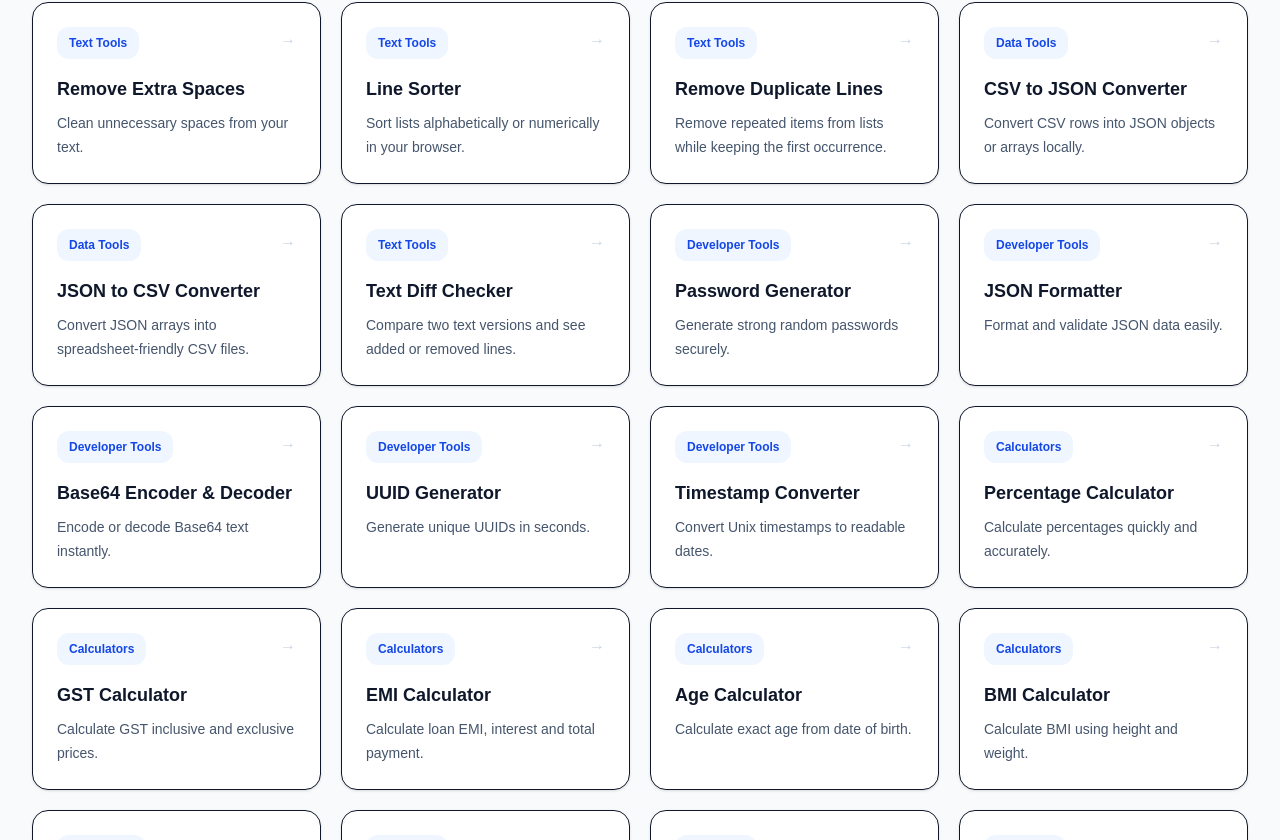
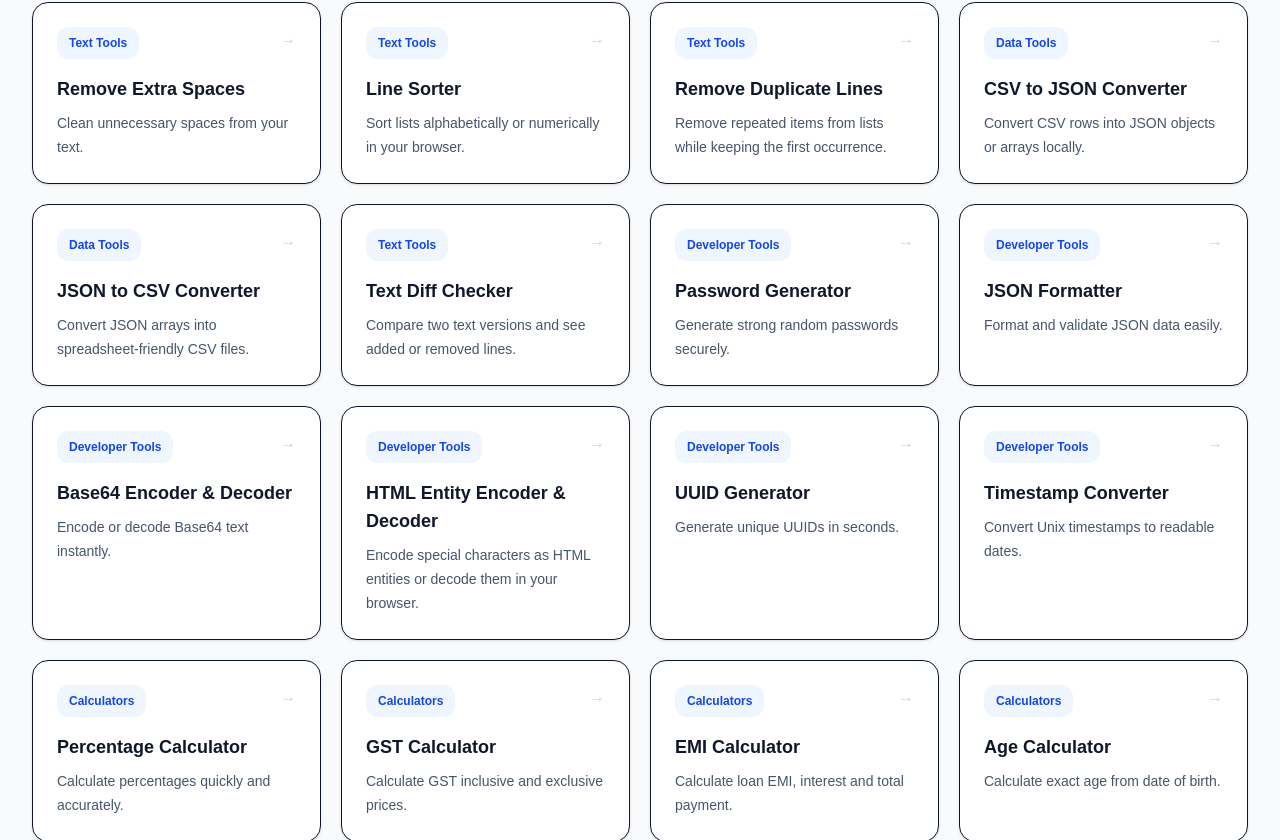
Before and after one commit to WellProSoftware/kaamkitpro, a Next.js app: page / in a window 1280 px wide. Shown: the part 1460-2300 px from the top of the page. Built offline with nearby package versions, Linux system fonts and the light colour scheme.

Commit message:
List HTML entity tool on homepage

```diff
--- a/src/app/page.tsx
+++ b/src/app/page.tsx
@@ -99,6 +99,12 @@ const tools: Tool[] = [
     name: "Base64 Encoder & Decoder",
     description: "Encode or decode Base64 text instantly.",
     href: "/tools/base64",
+    category: "Developer Tools",
+  },
+  {
+    name: "HTML Entity Encoder & Decoder",
+    description: "Encode special characters as HTML entities or decode them in your browser.",
+    href: "/tools/html-entity-encoder",
     category: "Developer Tools",
   },
   {
```
